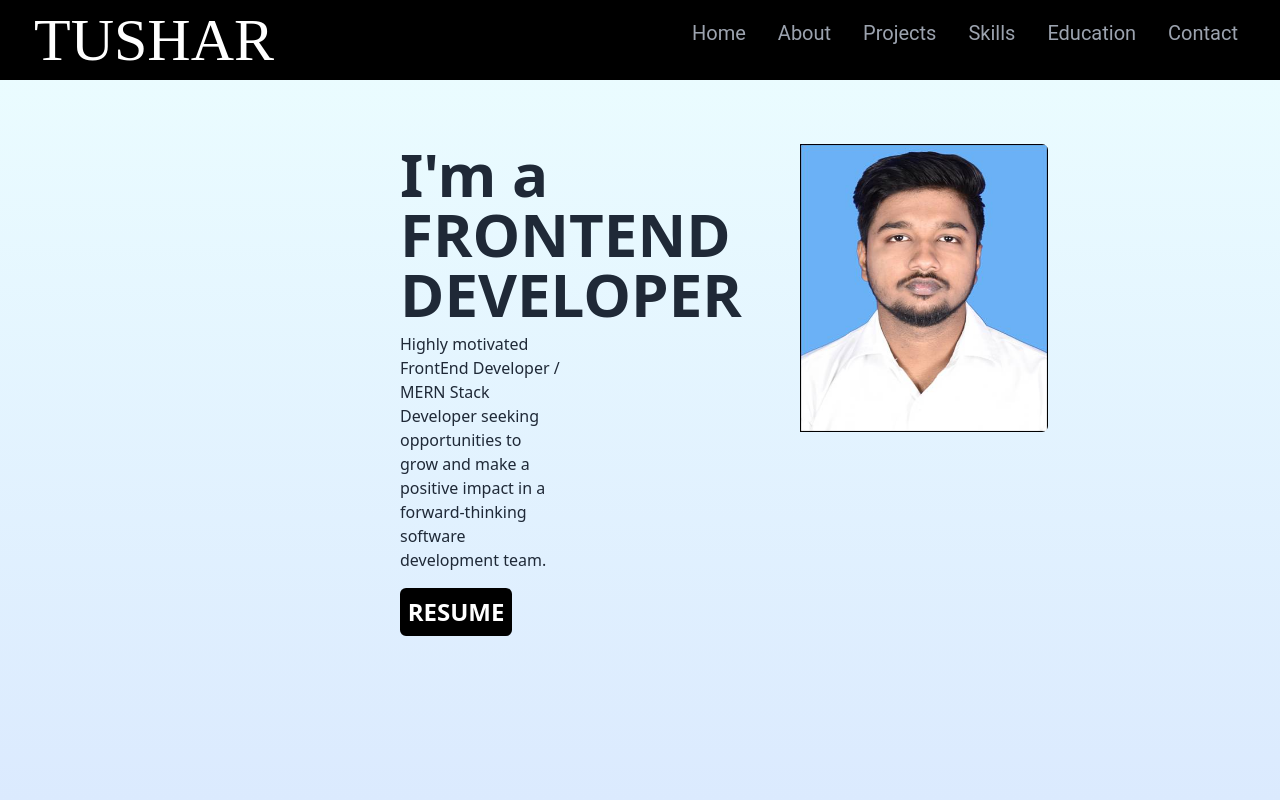
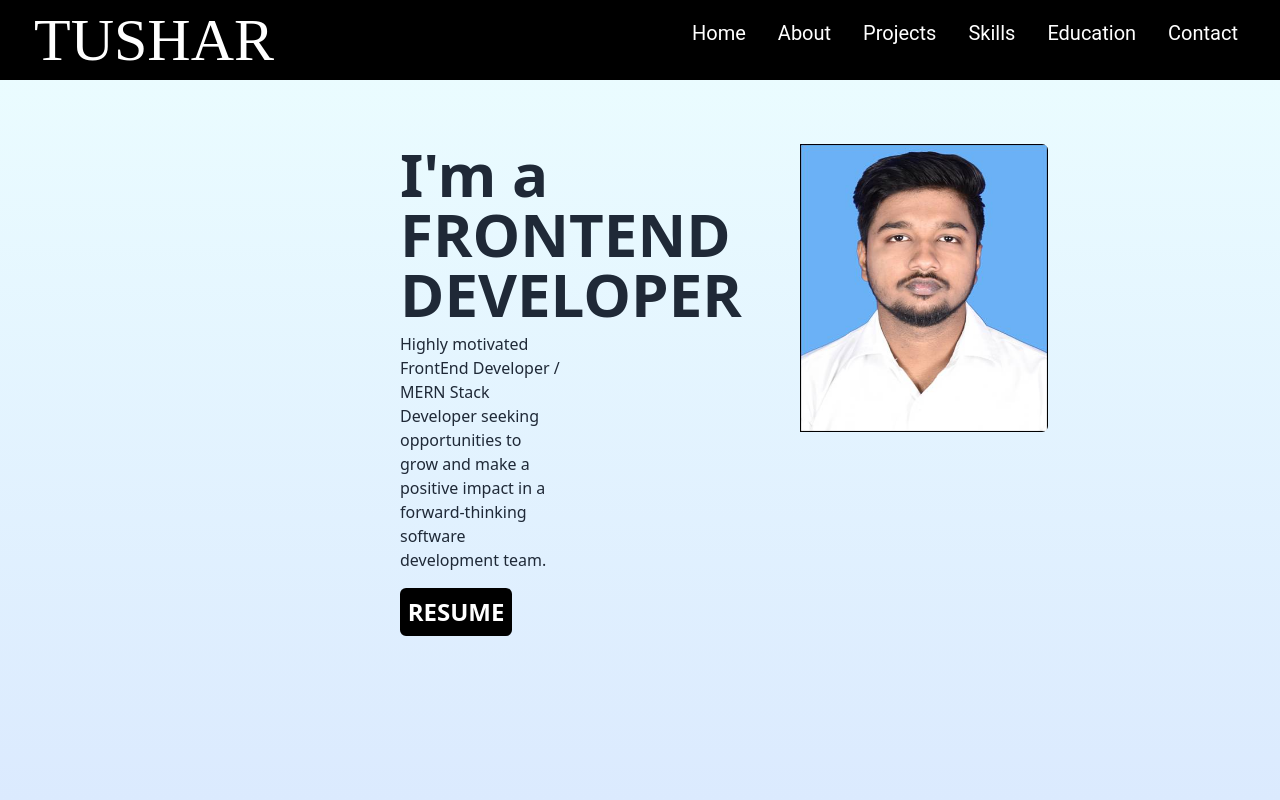
Before and after one commit to Tushar-Official/Main_Portfolio, a React (Create React App) app: page / in a window 1280 px wide. Shown: the top 800 px of the page. Built offline with nearby package versions, Linux system fonts and the light colour scheme.

Commit message:
latest commit

```diff
--- a/package.json
+++ b/package.json
@@ -11,7 +11,8 @@
     "react-bootstrap": "^2.7.0",
     "react-dom": "^18.2.0",
     "react-icons": "^4.7.1",
-    "react-router-dom": "^6.8.1",
+    "react-router-dom": "^5.2.0",
+    "react-router-hash-link": "^2.4.3",
     "react-scripts": "5.0.1",
     "react-vertical-timeline-component": "^3.6.0",
     "web-vitals": "^2.1.4"
--- a/src/App.css
+++ b/src/App.css
@@ -24,5 +24,7 @@
         font-weight: 400;
 
     }
-
+   html{
+    scroll-behavior:smooth;
+   }
 }
--- a/src/components/About.jsx
+++ b/src/components/About.jsx
@@ -5,7 +5,7 @@ import PDF from './Tushar_KumarResume.pdf'
 
 function About() {
  return (
-    <div className='h-screen w-full flex justify-end bg-gradient-to-b from-cyan-50 to-blue-100'>
+    <div id="About" className='h-screen w-full flex justify-end bg-gradient-to-b from-cyan-50 to-blue-100'>
     <div className=' pt-10 pl-80 ml-20 left mt-24 w-1/2 flex-col items-end'>
 
     <h2 className='font-bold mt-2 text-6xl text-gray-800'> I'm a FRONTEND<br/>DEVELOPER</h2>
--- a/src/components/Contact.jsx
+++ b/src/components/Contact.jsx
@@ -2,7 +2,7 @@ import React from 'react'
 
 const Contact = () => {
   return (
-    <div name='contact' className='w-full h-full bg-gradient-to-b from-black to-gray-500 p-4 text-white'>
+    <div name='Contact' id="Contact" className='w-full h-full bg-gradient-to-b from-black to-gray-500 p-4 text-white'>
         <div className='flex flex-col p-4 justify-center max-w-screen-lg mx-auto h-full'>
             <div className='pb-8 pt-8 flex flex-col justify-center'>
                 <p3 className='text-5xl font-bold  text-center'>Contact</p3>
--- a/src/components/Education.jsx
+++ b/src/components/Education.jsx
@@ -7,7 +7,7 @@ import {SiAccenture} from 'react-icons/si'
 
 function Education() {
   return (
-    <div className='h-full pb-10 bg-gradient-to-b from-sky-100 to-blue-500'>
+    <div id="Education" className='h-full pb-10 bg-gradient-to-b from-sky-100 to-blue-500'>
     <h5 className='font-bold text-5xl text-black text-center pt-20'>EDUCATION </h5>
     <br/>
     <VerticalTimeline lineColor='#000 '>
--- a/src/components/Footer.jsx
+++ b/src/components/Footer.jsx
@@ -5,7 +5,7 @@ function Footer() {
   return (
     <div className='h-full bg-black'>
     <div className='h-56 flex justify-center  pt-10 pb-10'>
-    <a href="https://www.linkedin.com/in/tushar-kumar-7a900218a/"><FaLinkedin className='w-12 h-12 ml-4 mr-4 hover:cursor-pointer text-black bg-white rounded  '/></a>
+    <a href="https://www.linkedin.com/in/tushar-kumar-7a900218a/"><FaLinkedin className='w-12 h-12 ml-4 mr-4 bg-blue text-white hover:cursor-pointer  rounded  '/></a>
     <a href="https://www.facebook.com/tushar.kumar.526438/"><FaFacebook className='w-12 h-12 ml-4 mr-4 hover:cursor-pointer text-black bg-white rounded'/></a>
     <a href='https://www.instagram.com/im.tusharkumar/'><FaInstagram className='w-12 h-12 ml-4 mr-4 hover:cursor-pointer text-black bg-white rounded '/></a>
     </div>
--- a/src/components/Home.jsx
+++ b/src/components/Home.jsx
@@ -2,7 +2,7 @@ import React from 'react'
 
 function Home() {
   return (
-    <div className="h-full w-full  pb-20 pl-80 bg-blue-100">
+    <div id="Home" className="h-full w-full  pb-20 pl-80 bg-blue-100">
     <div className='w-1/2 pt-10 '>
     <h3 className=' text-black font-bold text-5xl mt-20'>ABOUT</h3>
     <br/>
--- a/src/components/Navbar.jsx
+++ b/src/components/Navbar.jsx
@@ -1,6 +1,6 @@
 import React from 'react'
 import {FaBars} from 'react-icons/fa'
-import {Link} from 'react-router-dom'
+
 
 
 
@@ -10,13 +10,28 @@ function UpNavbar() {
     <div className='border-black border-2 flex justify-between px-4 w-screen bg-black fixed-top'>
     <div className=' ml-2 pt-2 text-white'><h1 className='text-6xl'>TUSHAR</h1></div>
     <div className='hidden md:flex'>
-    <ul className=' flex justify-between pt-3 '>
-   <li><Link to="/" className='text-gray-400 decoration-transparent' >Home</Link></li>
-    <li><Link to="/About" className='text-gray-400 decoration-transparent'>About</Link></li>
-    <li><Link to="/Projects" className='text-gray-400 decoration-transparent'>Projects</Link></li>
-    <li><Link to="/Skills" className='text-gray-400 decoration-transparent'>Skills</Link></li>
-    <li><Link to="/Education" className='text-gray-400 decoration-transparent '>Education</Link></li>
-    <li><Link to="/Contact" className='text-gray-400 decoration-transparent '>Contact</Link></li>
+    <ul className=' flex justify-between pt-3 text-white'>
+
+   <li>
+  Home
+   </li>
+    <li>
+    About
+    </li>
+    <li>
+   Projects
+    </li>
+    <li>
+  Skills
+    </li>
+    <li>
+    Education
+    </li>
+    <li>
+    Contact
+    </li>
+
+
     </ul>
 
     </div>
--- a/src/components/Projects.jsx
+++ b/src/components/Projects.jsx
@@ -8,7 +8,7 @@ import orp from '../images/orphan.png'
 
 function Projects() {
   return (
-    <div className='h-full  bg-gradient-to-b from-cyan-100 to-blue-100 pb-10 pl-10 pr-10'>
+    <div id="Projects" className='h-full  bg-gradient-to-b from-blue-100 to-blue-100 pb-10 pl-10 pr-10'>
     <h3 className='font-bold text-5xl text-center pt-10 text-black'> PROJECTS </h3>
     <div className='h-84 w-full flex justify-around mt-20'>
 
--- a/src/components/Skills.jsx
+++ b/src/components/Skills.jsx
@@ -8,7 +8,7 @@ import sql from '../images/sql.webp'
 
 function Skills() {
   return (
-    <div className='h-full bg-gradient-to-b from-blue-100 to-cyan-200'>
+    <div id="Skills" className='h-full bg-gradient-to-b from-blue-100 to-sky-100'>
     <h4 className='font-bold text-black text-center pl-10  pt-16 text-5xl'>SKILLS</h4>
   <div className='h-full grid grid-rows-2 grid-flow-col justify-center mt-10 pb-20'>
   <img src={react} alt="" className='h-48 w-48 rounded-full mt-8 ml-16 mr-16 shadow-black shadow-xl border-white border-2'/>
--- a/src/index.js
+++ b/src/index.js
@@ -1,16 +1,15 @@
 import React from 'react';
 import ReactDOM from 'react-dom/client';
-import { BrowserRouter } from 'react-router-dom';
+
 
 import App from './App';
 
 
 const root = ReactDOM.createRoot(document.getElementById('root'));
 root.render(
-
-  <BrowserRouter>
-  <App />
-</BrowserRouter>
+  <React.StrictMode>
+    <App />
+    </React.StrictMode>
 
 );
 
```
Also changed, not shown: src/App.js (+9 -4 lines), 1 other file (tests, documents, lock files or other folders).
